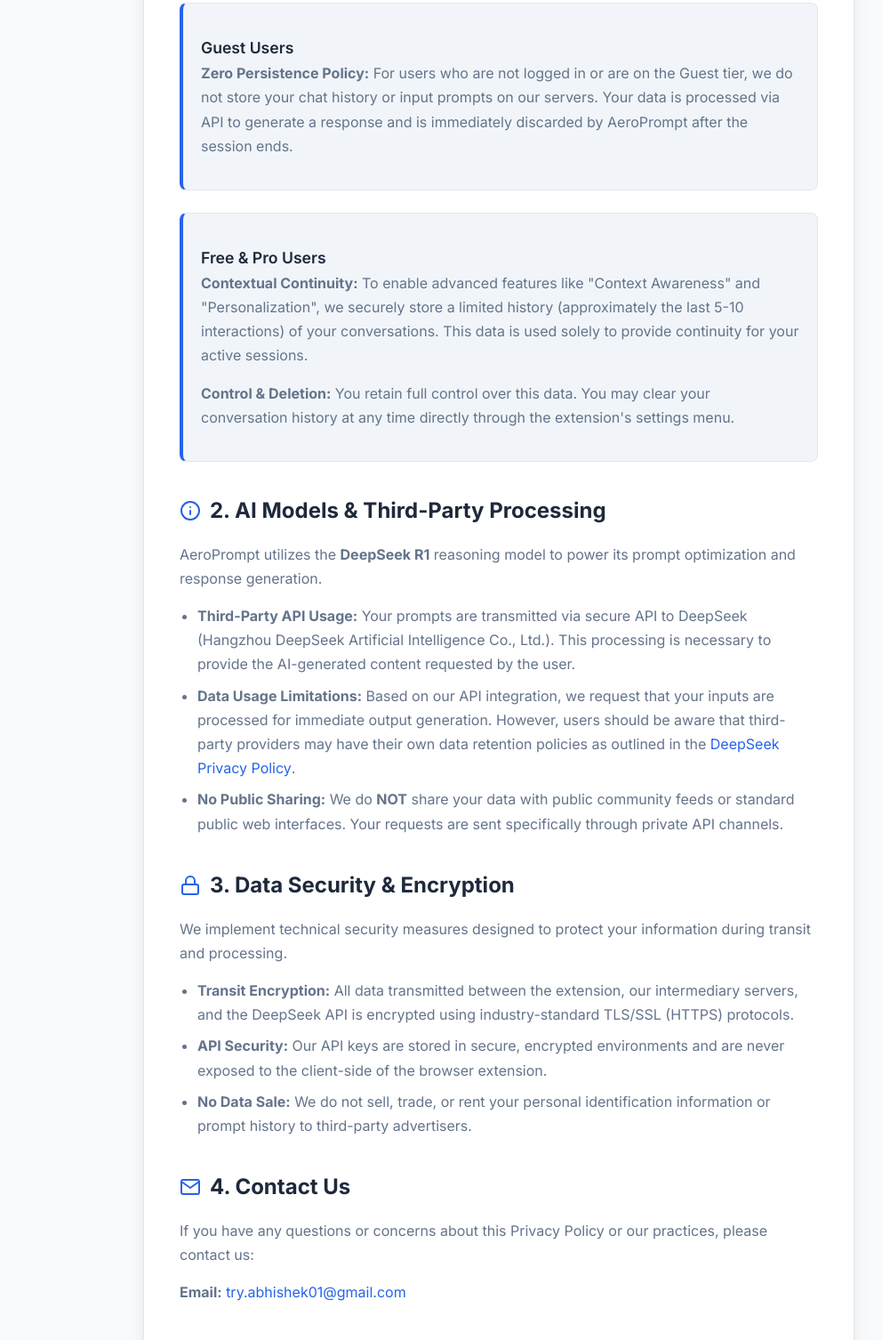
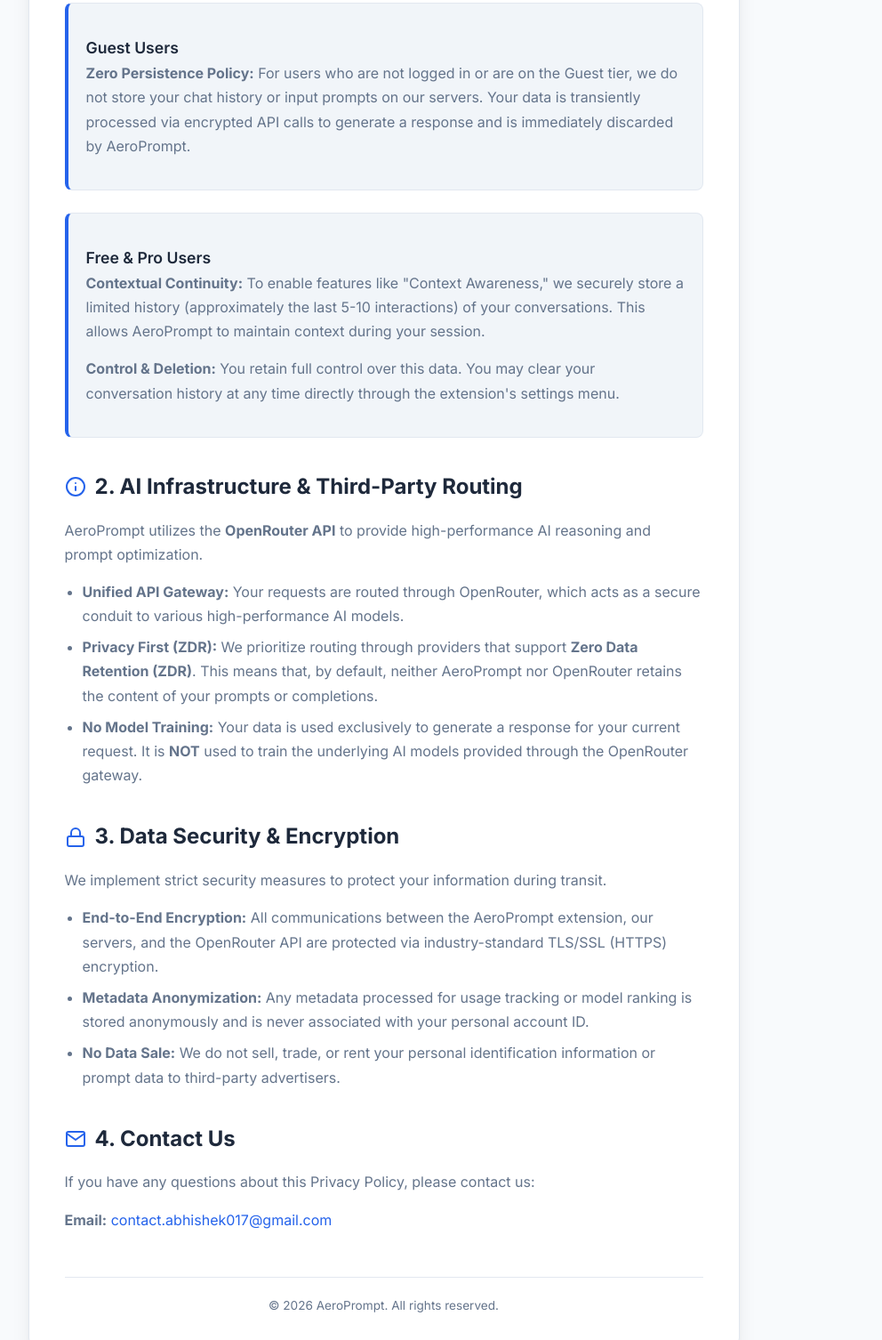
Before and after one commit to Abh1shek017/AeroPrompt-privacy-policy, a plain HTML site: page index.html in a window 1280 px wide. Shown: the part 498-2004 px from the top of the page at 89% size, without its empty margins (79-1071 px from the left). Drawn offline with Linux system fonts and the light colour scheme.

Commit message:
Update privacy policy language and contact email

```diff
--- a/index.html
+++ b/index.html
@@ -214,15 +214,15 @@
         <div class="highlight-box">
             <h3>Guest Users</h3>
             <p><strong>Zero Persistence Policy:</strong> For users who are not logged in or are on the Guest tier, we do
-                not store your chat history or input prompts on our servers. Your data is processed via API to generate
-                a response and is immediately discarded by AeroPrompt after the session ends.</p>
+                not store your chat history or input prompts on our servers. Your data is transiently processed via
+                encrypted API calls to generate a response and is immediately discarded by AeroPrompt.</p>
         </div>
 
         <div class="highlight-box">
             <h3>Free & Pro Users</h3>
-            <p><strong>Contextual Continuity:</strong> To enable advanced features like "Context Awareness" and
-                "Personalization", we securely store a limited history (approximately the last 5-10 interactions) of
-                your conversations. This data is used solely to provide continuity for your active sessions.</p>
+            <p><strong>Contextual Continuity:</strong> To enable features like "Context Awareness," we securely store a
+                limited history (approximately the last 5-10 interactions) of your conversations. This allows AeroPrompt
+                to maintain context during your session.</p>
             <p><strong>Control & Deletion:</strong> You retain full control over this data. You may clear your
                 conversation history at any time directly through the extension's settings menu.</p>
         </div>
@@ -234,13 +234,15 @@
                 <line x1="12" y1="16" x2="12" y2="12"></line>
                 <line x1="12" y1="8" x2="12.01" y2="8"></line>
             </svg>
-            2. AI Models & Third-Party Processing
+            2. AI Infrastructure & Third-Party Routing
         </h2>
-        <p>AeroPrompt utilizes the <strong>DeepSeek R1</strong> reasoning model to power its prompt optimization and response generation.</p>
+        <p>AeroPrompt utilizes the <strong>OpenRouter API</strong> to provide high-performance AI reasoning and prompt optimization.</p>
         <ul>
-            <li><strong>Third-Party API Usage:</strong> Your prompts are transmitted via secure API to DeepSeek (Hangzhou DeepSeek Artificial Intelligence Co., Ltd.). This processing is necessary to provide the AI-generated content requested by the user.</li>
-            <li><strong>Data Usage Limitations:</strong> Based on our API integration, we request that your inputs are processed for immediate output generation. However, users should be aware that third-party providers may have their own data retention policies as outlined in the <a href="https://www.deepseek.com/privacy" target="_blank">DeepSeek Privacy Policy</a>.</li>
-            <li><strong>No Public Sharing:</strong> We do <strong>NOT</strong> share your data with public community feeds or standard public web interfaces. Your requests are sent specifically through private API channels.</li>
+            <li><strong>Unified API Gateway:</strong> Your requests are routed through OpenRouter, which acts as a secure
+                conduit to various high-performance AI models.</li>
+            <li><strong>Privacy First (ZDR):</strong> We prioritize routing through providers that support <strong>Zero Data Retention (ZDR)</strong>. This means that, by default, neither AeroPrompt nor OpenRouter retains the content of your prompts or completions.</li>
+            <li><strong>No Model Training:</strong> Your data is used exclusively to generate a response for your current
+                request. It is <strong>NOT</strong> used to train the underlying AI models provided through the OpenRouter gateway.</li>
         </ul>
 
         <h2>
@@ -251,11 +253,14 @@
             </svg>
             3. Data Security & Encryption
         </h2>
-        <p>We implement technical security measures designed to protect your information during transit and processing.</p>
+        <p>We implement strict security measures to protect your information during transit.</p>
         <ul>
-            <li><strong>Transit Encryption:</strong> All data transmitted between the extension, our intermediary servers, and the DeepSeek API is encrypted using industry-standard TLS/SSL (HTTPS) protocols.</li>
-            <li><strong>API Security:</strong> Our API keys are stored in secure, encrypted environments and are never exposed to the client-side of the browser extension.</li>
-            <li><strong>No Data Sale:</strong> We do not sell, trade, or rent your personal identification information or prompt history to third-party advertisers.</li>
+            <li><strong>End-to-End Encryption:</strong> All communications between the AeroPrompt extension, our
+                servers, and the OpenRouter API are protected via industry-standard TLS/SSL (HTTPS) encryption.</li>
+            <li><strong>Metadata Anonymization:</strong> Any metadata processed for usage tracking or model ranking
+                is stored anonymously and is never associated with your personal account ID.</li>
+            <li><strong>No Data Sale:</strong> We do not sell, trade, or rent your personal identification information
+                or prompt data to third-party advertisers.</li>
         </ul>
 
         <h2>
@@ -266,9 +271,15 @@
             </svg>
             4. Contact Us
         </h2>
-        <p>If you have any questions or concerns about this Privacy Policy or our practices, please contact us:</p>
-        <p><strong>Email:</strong> <a href="mailto:try.abhishek01@gmail.com">try.abhishek01@gmail.com</a></p>
+        <p>If you have any questions about this Privacy Policy, please contact us:</p>
+        <p><strong>Email:</strong> <a href="mailto:contact.abhishek017@gmail.com">contact.abhishek017@gmail.com</a></p>
 
+        <footer>
+            &copy; 2026 AeroPrompt. All rights reserved.
+        </footer>
+    </div>
+
+</body>
         <footer>
             &copy; 2026 AeroPrompt. All rights reserved.
         </footer>
```
